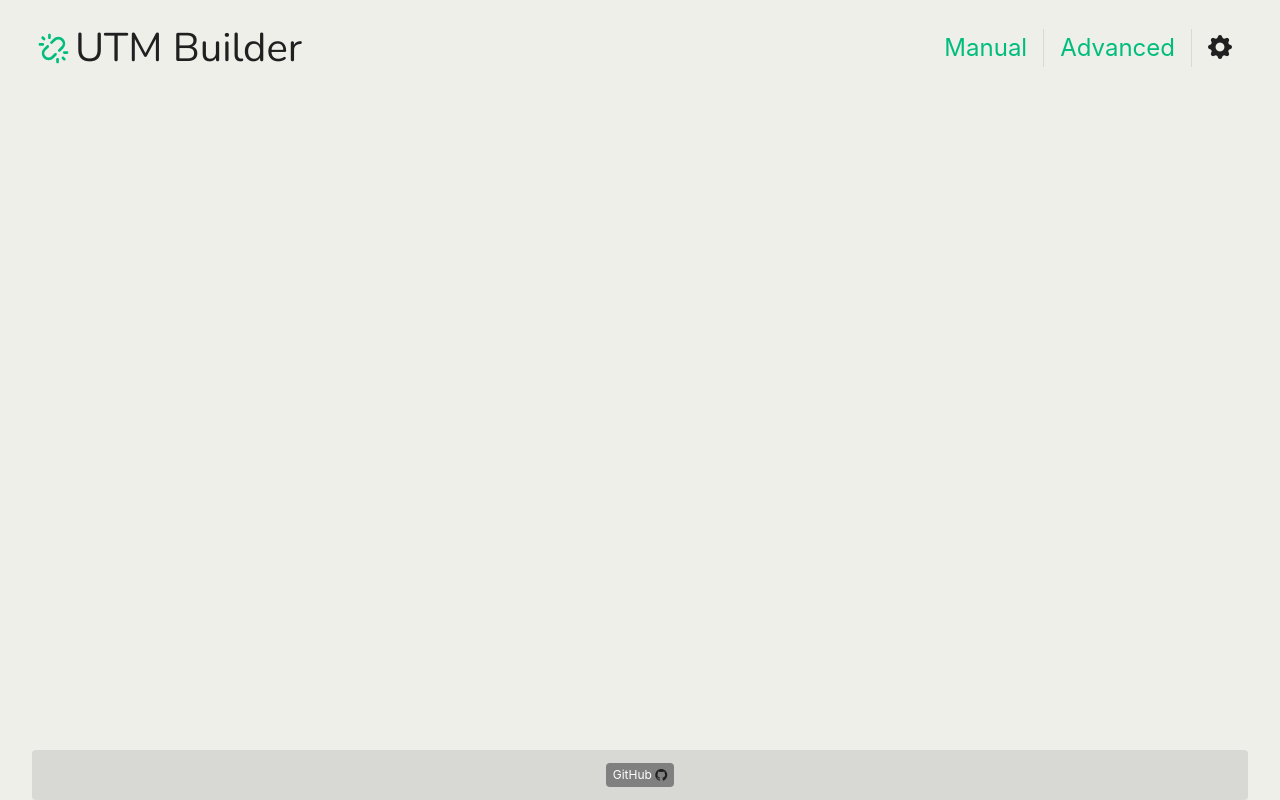
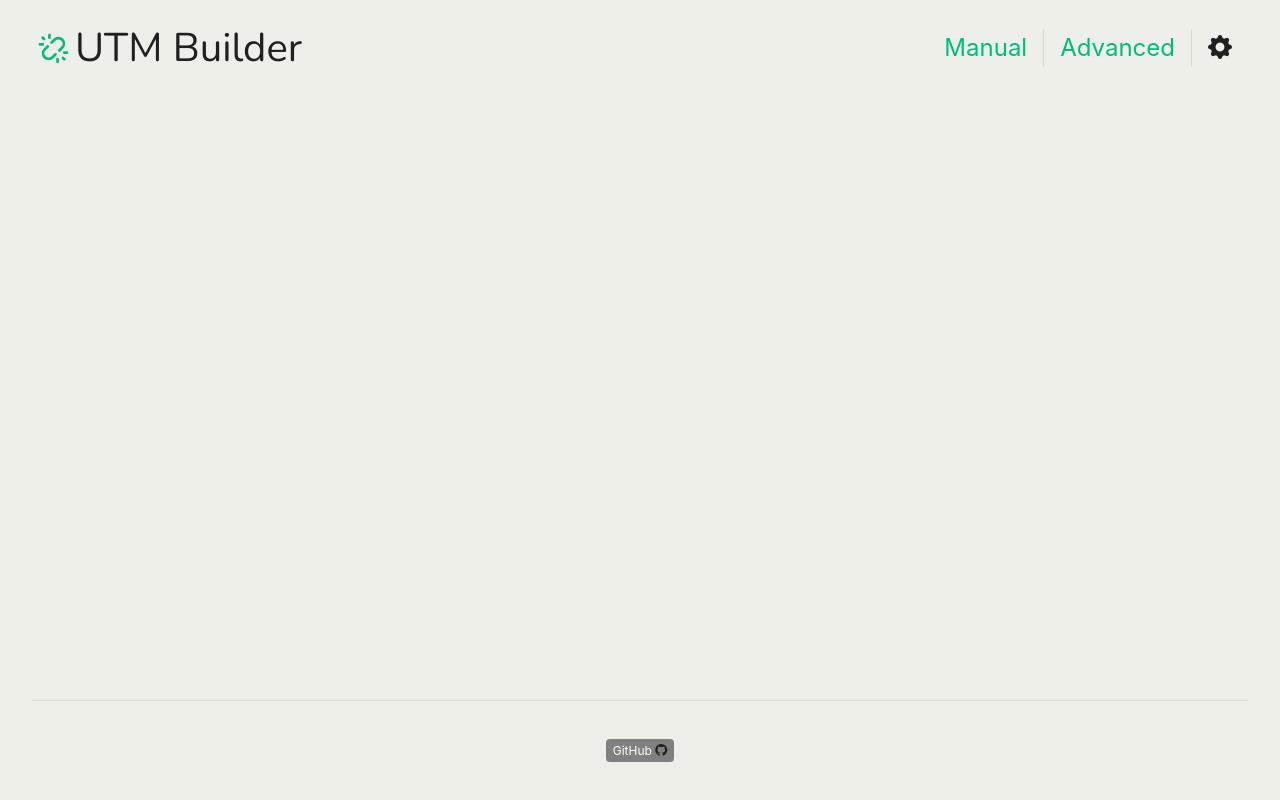
Before and after one commit to juronja/utm-builder, a Vue app: page / in a window 1280 px wide. Built offline with nearby package versions, Linux system fonts and the light colour scheme.

Commit message:
small footer size fixes

```diff
--- a/src/assets/main.css
+++ b/src/assets/main.css
@@ -25,10 +25,11 @@ footer {
   display: flex;
   align-items: center;
   justify-content: center;
-  height: 50px;
+  margin-top: 20px;
+  height: 100px;
   padding: 0 calc(var(--gutter-x)* .5);
-  border-radius: 0.25rem;
-  background-color: var(--color-background-footer);
+  border-top: 0.1rem solid var(--color-border);
+  /* background-color: var(--color-background-footer); */
   width: 100% !important; /* Override max-width */
 }
 
@@ -105,10 +106,10 @@ button:hover {
 }
 
 hr {
-  margin: 1rem calc(var(--gutter-x)* .0);
+  margin: 1.5rem calc(var(--gutter-x)* .0);
   background-color: var(--color-border);
   border: none;
-  height: 0.1em;
+  height: 0.1rem;
 }
 
 .section-box {
```
